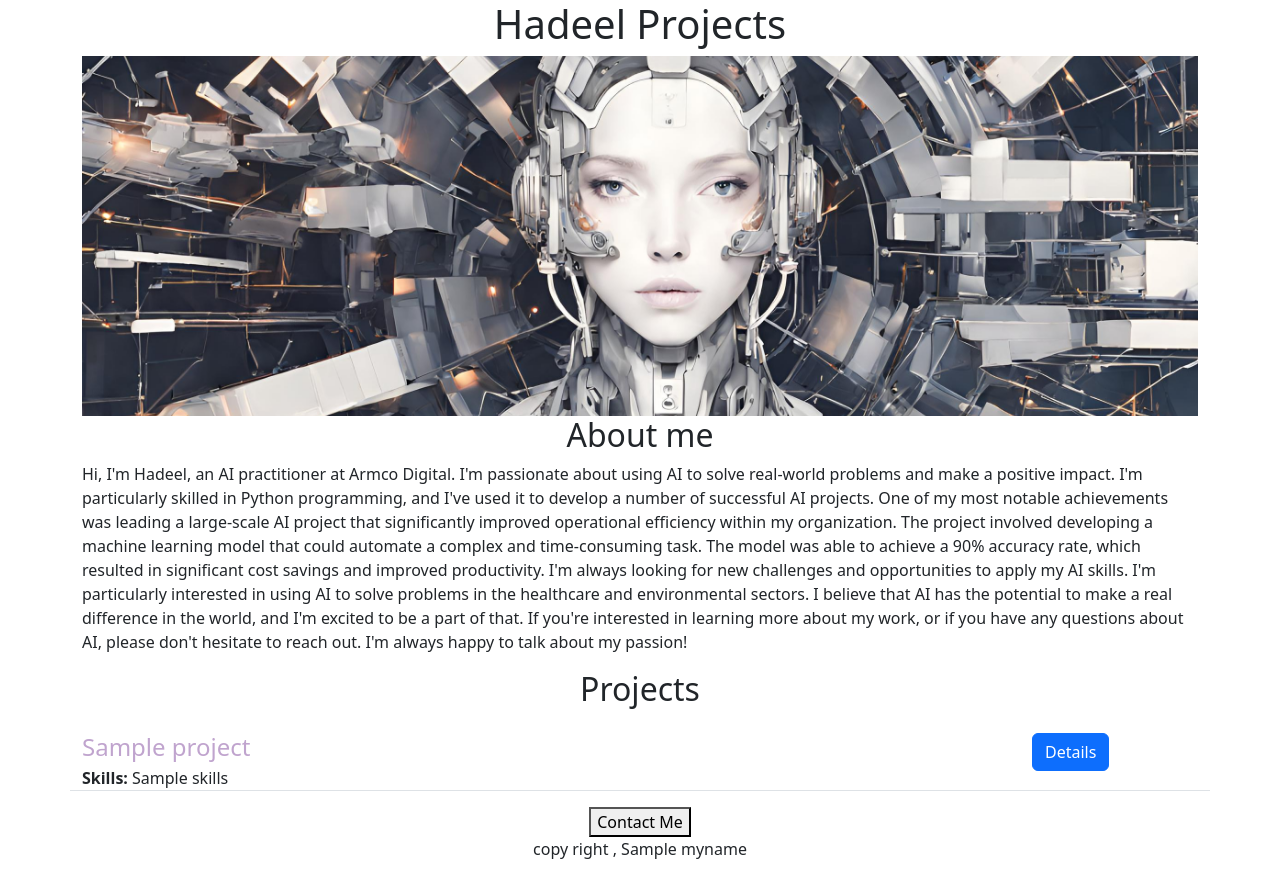
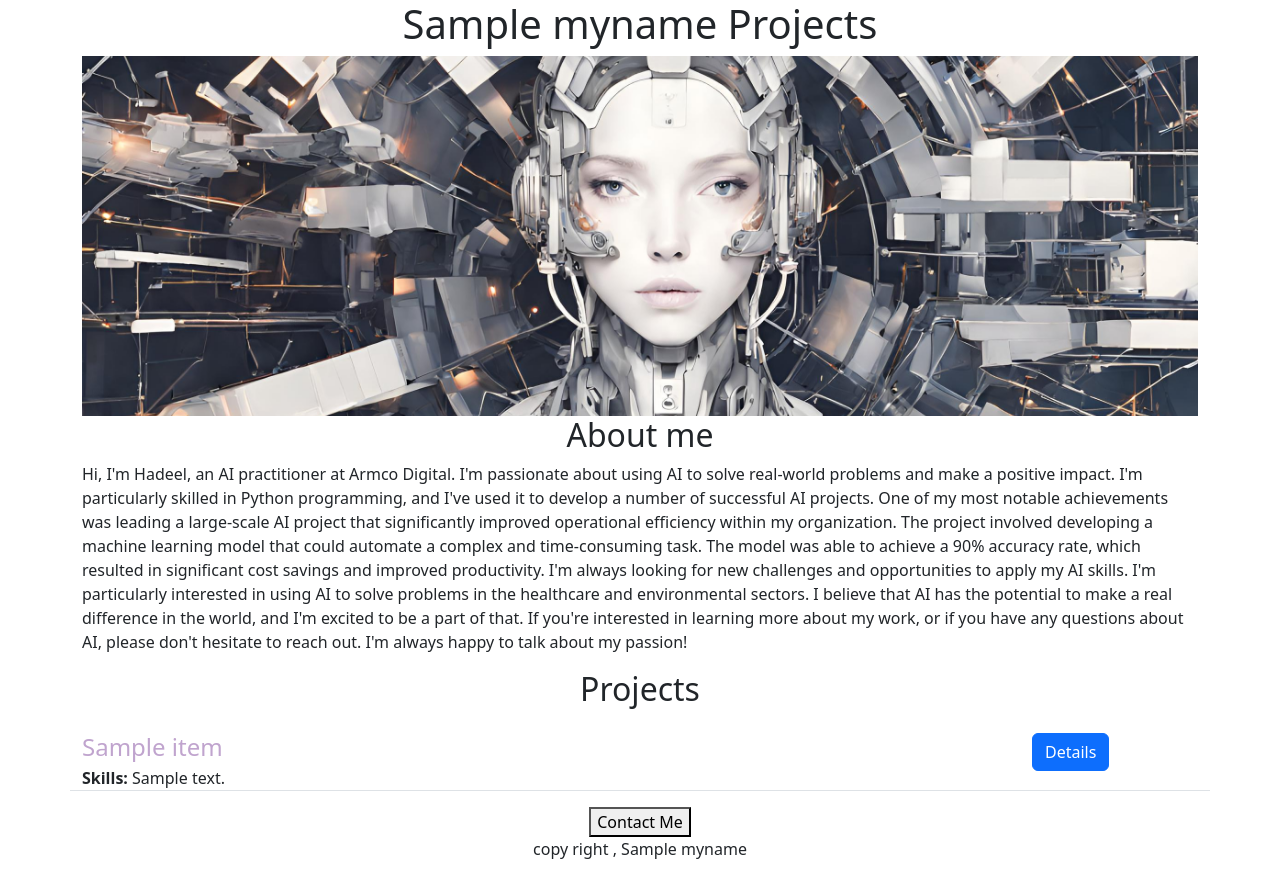
Before and after one commit to hhghss/Hadeel-Alghassab-protfolio, a Flask app: template templates/home.html in a window 1280 px wide. Run offline with Flask 3, Linux system fonts and the light colour scheme; the template is opened without the code that fills it: most values are stand-ins (such as "Sample title", 1, 10 or a date in 2020).

Commit message:
Add projects table to web applications and interact dynamically

```diff
--- a/app.py
+++ b/app.py
@@ -1,32 +1,11 @@
 from flask import Flask, render_template
+from database import load_projects_from_db
 
 app = Flask(__name__)
-projects = [{
-    'id':
-    1,
-    'project':
-    'Web Scrapping',
-    'skills':
-    'urllib python, Python Requests, Selenium, Beautiful Soup'
-}, {
-    'id':
-    2,
-    'project':
-    'AI model for flare mointoring',
-    'skills':
-    'Python pandas, sikitlib, matblotlib,microsoft azure, pychatgpt'
-}, {
-    'id':
-    3,
-    'project':
-    'Web Scrapping',
-    'skills':
-    'urllib python, Python Requests, Selenium, Beautiful Soup'
-}]
-
 
 @app.route("/")
 def hello_world():
+  projects = load_projects_from_db()
   return render_template('home.html',
                          myskills=projects,
                          myname='Hadeel Alghassab')
--- a/templates/home.html
+++ b/templates/home.html
@@ -7,6 +7,7 @@
 
     <title> {{myname}} Projects </title>
     <link href="https://cdn.jsdelivr.net/npm/bootstrap@5.3.3/dist/css/bootstrap.min.css" rel="stylesheet" integrity="sha384-QWTKZyjpPEjISv5WaRU9OFeRpok6YctnYmDr5pNlyT2bRjXh0JMhjY6hW+ALEwIH" crossorigin="anonymous">
+
     <style>
 
       #banner{
@@ -19,7 +20,7 @@
   </head>
 <body>
   <div class="container">
-  <h1 class="text-center"> Hadeel Projects </h1>
+  <h1 class="text-center"> {{myname}} Projects </h1>
   <img id= "banner" src= "https://57a86d49-c336-47c2-95e9-5c4812039eb1-00-1di3fg95n4qgu.spock.replit.dev/static/banner.jpg" height="320">
   <h2 class="text-center"> About me </h2>
   <p> Hi, I'm Hadeel, an AI practitioner at Armco Digital. I'm passionate about using AI to solve real-world problems and make a positive impact. I'm particularly skilled in Python programming, and I've used it to develop a number of successful AI projects.
--- a/templates/myProjects.html
+++ b/templates/myProjects.html
@@ -1,7 +1,7 @@
-<div class="border-bottom row" style = "margin-bottom: 16px; padding_bottom:8p">
+<div class="border-bottom row" style = "margin-bottom: 16px; padding_bottom:8px">
   <div class="col-10">
-  <h4 style = 'color:rgb(192,164,206); margin-bottom:4px'> {{item['project']}} </h4>
-  <div><b>Skills: </b> {{item['skills']}} </div>
+  <h4 style = 'color:rgb(192,164,206); margin-bottom:4px'> {{item['project_name']}} </h4>
+  <div><b>Skills: </b> {{item['details']}} </div>
     </div>
   <div class='col-2'>
   <button type="button" class="btn btn-primary">Details</button>
```
Also changed, not shown: database.py (+11 -6 lines), .local/share/rippkgs-index.sqlite (added), 1 other file.
